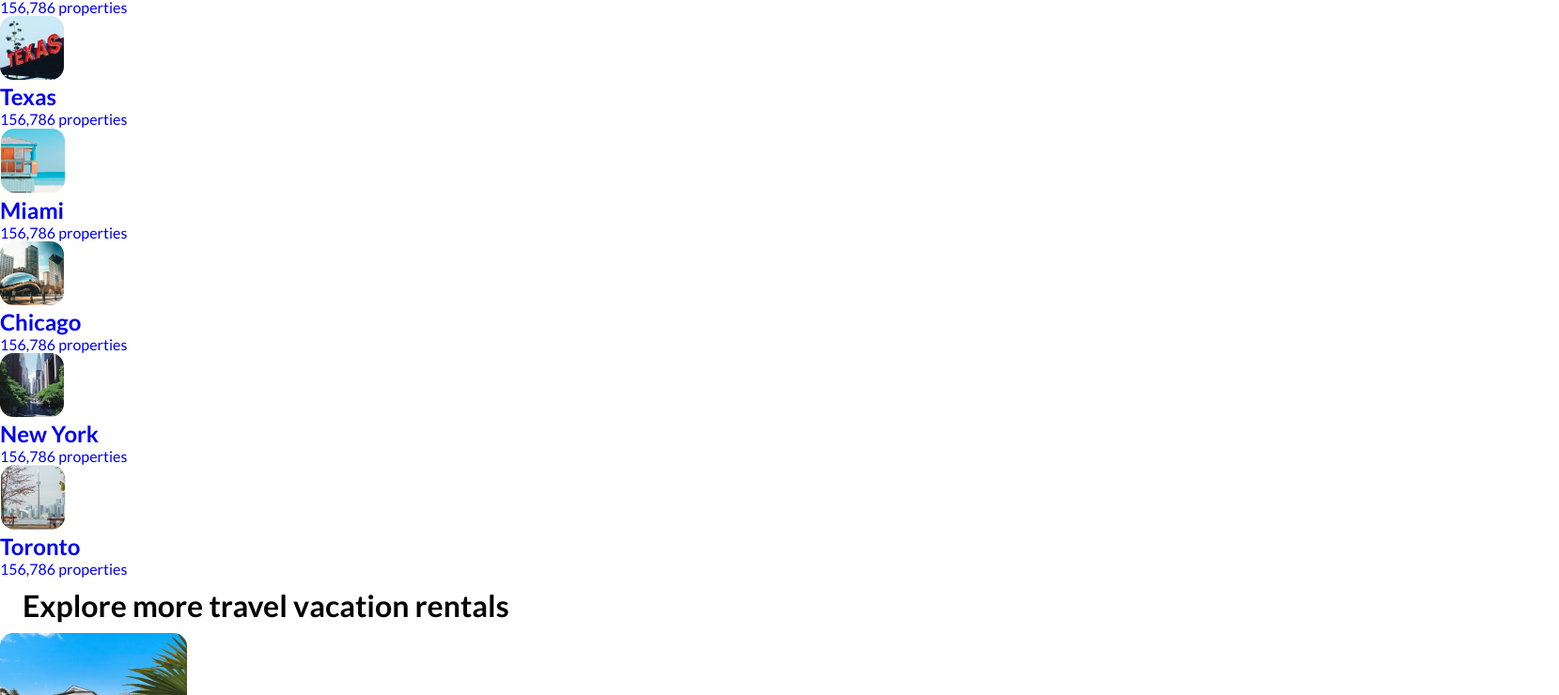
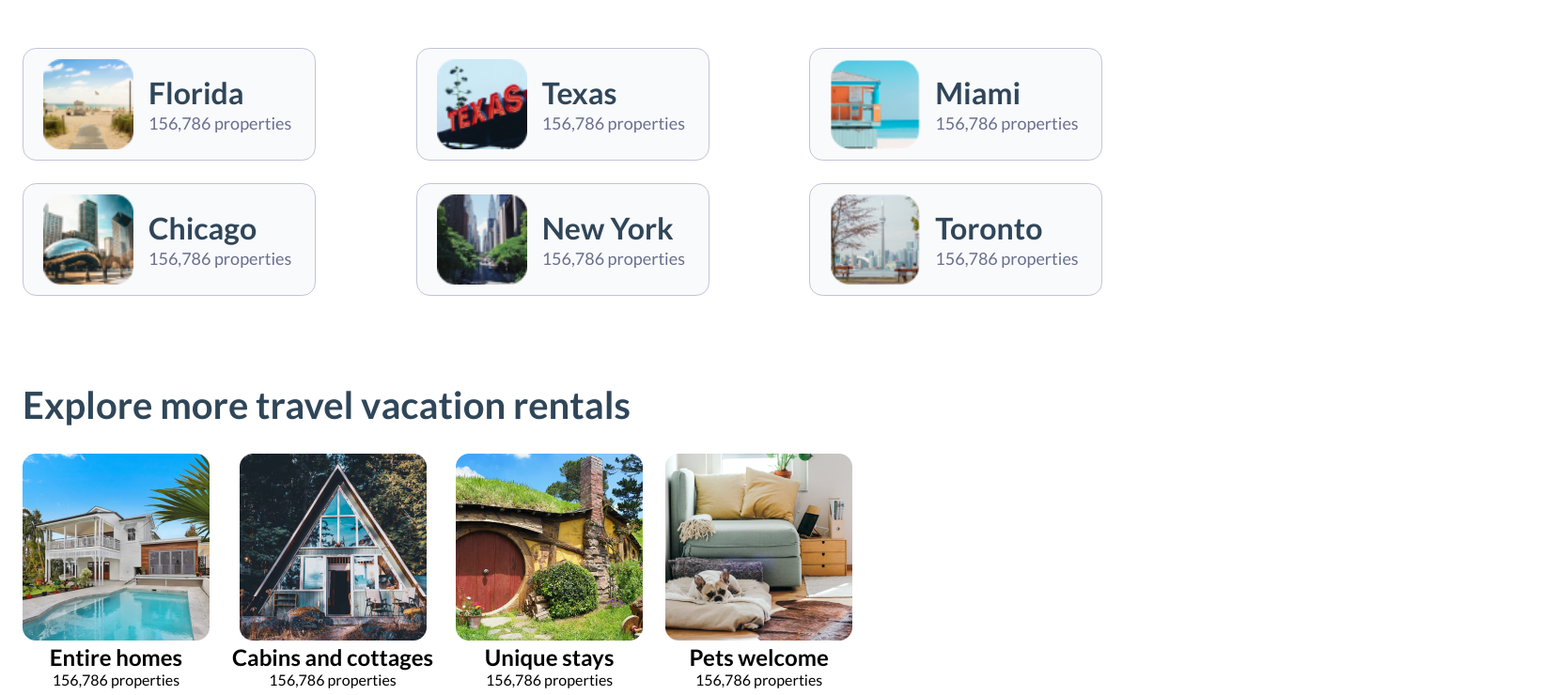
Before and after one commit to xstapix/bindle, a React (Create React App) app: page / in a window 1280 px wide. Shown: the part 948-1688 px from the top of the page at 94% size, 1659 px wide, since content can reach past the window. Built offline with nearby package versions, Linux system fonts and the light colour scheme.

Commit message:
add calendar, guest in desktop version

```diff
--- a/src/components/Calendar.jsx
+++ b/src/components/Calendar.jsx
@@ -20,11 +20,10 @@ const CalendarComponent = () => {
   const handlerCalendar = () => {
     if (calendarActive) {
       setCalendarActive(false)
-      document.body.style.overflow = 'visible'
+      // document.body.style.overflow = 'visible'
     } else {
-
       setCalendarActive(true)
-      document.body.style.overflow = 'hidden'
+      // document.body.style.overflow = 'hidden'
     }
     dispatch(setData({
       checkIn: value[0].toLocaleDateString(),
@@ -42,6 +41,19 @@ const CalendarComponent = () => {
           </svg>
         </div>
         <div className='color-696F8C'>When does it start?</div>
+        <div className={calendarActive ? 'S_Active' : 'S_None'}>
+          <div className='settingBackground' onClick={handlerCalendar}>
+            <div className="filterS" onClick={(event) => event.stopPropagation()}>
+              <div className='container'>
+                <Calendar
+                  onChange={onChange}
+                  value={value}
+                  locale='en'
+                  selectRange={true}/>
+              </div>
+            </div>
+          </div>
+        </div>
       </div>
       <div className="calendar_mobil">
         <div className='DF_JS_AC'>
@@ -58,8 +70,6 @@ const CalendarComponent = () => {
             {checkOut ? checkOut : 'Check Out'}
           </div>
         </div>
-      </div>
-
         <div className={calendarActive ? 'S_Active' : 'S_None'}>
           <div className='settingBackground' onClick={handlerCalendar}>
             <div className="filterS" onClick={(event) => event.stopPropagation()}>
@@ -73,6 +83,7 @@ const CalendarComponent = () => {
             </div>
           </div>
         </div>
+      </div>
     </>
   )
 }
--- a/src/components/Calendar.sass
+++ b/src/components/Calendar.sass
@@ -93,6 +93,7 @@ $fontSizeHeaders: 40px
   font-size: 15px
   line-height: 24px
   color: #304659
+  cursor: pointer
 
 .react-calendar__tile--active
   width: 28px
--- a/src/components/Guest.sass
+++ b/src/components/Guest.sass
@@ -9,46 +9,48 @@ $fontSizeHeaders: 40px
 .color-696F8C
     color: #696F8C
 
-@media (max-width: 428px)
-  .width-100
-    width: 100%
-  .fw-Bold
-    font-weight: $fontBold
-  .fz-17
-    font-size: 17px
-  .fz-13
-    font-size: 13px
-  .lh-16
-    line-height: 16px
-  .color-304659
-    color: #304659
-  .color-696F8C
-    color: #696F8C
-  .color-ffffff
-    color: #ffffff
-  .BG-F9FAFC
-    background: #C1C4D6
-  .BG-3A6AD5
-    background: #3A6AD5
-  .boxShadow-0_5_11
-    box-shadow: 0px 5.68814px 11.3763px rgba(58, 106, 213, 0.2)
-  .padding-5
-    padding: 5px
-  .padding-15
-    padding: 15px
-  .DF
-    display: flex
-  .br_radius-284
-    border-radius: 2.84px
-  .br_radius-14
-    border-radius: 14.22px
-  .br-none
-    border: none
-  .margin-0_22
-    margin: 0 22px
-  .margin-0_0_24
-    margin: 0 0 24px
-  .margin-24_0_0
-    margin: 24px 0 0
-  .margin-0_2_0
-    margin: 5px 2.5px 0 !important
+// @media (max-width: 428px)
+.width-100
+  width: 100%
+.fw-Bold
+  font-weight: $fontBold
+.fz-17
+  font-size: 17px
+.fz-13
+  font-size: 13px
+.lh-16
+  line-height: 16px
+.color-304659
+  color: #304659
+.color-696F8C
+  color: #696F8C
+.color-ffffff
+  color: #ffffff
+.BG-F9FAFC
+  background: #C1C4D6
+.BG-3A6AD5
+  background: #3A6AD5
+.boxShadow-0_5_11
+  box-shadow: 0px 5.68814px 11.3763px rgba(58, 106, 213, 0.2)
+.padding-5
+  padding: 5px
+.padding-15
+  padding: 15px
+.DF
+  display: flex
+.br_radius-284
+  border-radius: 2.84px
+.br_radius-14
+  border-radius: 14.22px
+.br-none
+  border: none
+.margin-0_22
+  margin: 0 22px
+.margin-0_0_24
+  margin: 0 0 24px
+.margin-24_0_0
+  margin: 24px 0 0
+.margin-0_0_0_50
+  margin: 0 0 0 50px
+.margin-0_2_0
+  margin: 5px 2.5px 0 !important
--- a/src/pages/HomePage.sass
+++ b/src/pages/HomePage.sass
@@ -93,6 +93,62 @@ $fontSizeHeaders: 40px
   color: #304659
   margin: 0 0 8px
 
+.table_of_contents
+  margin: 72px 0 8px
+  font-weight: $fontBold
+  font-size: 40px
+  line-height: 48px
+  color: #304659
+
+.list-stays
+  max-width: 1300px
+  margin: 54px auto 0 !important
+  padding: 10px 24px
+  display: grid
+  grid-template-columns: 1fr 1fr 1fr
+  grid-gap: 24px
+  margin: 10px 0 40px 31px
+
+.list-stays a
+  width: 312px
+
+.list-stays section
+  width: 312px
+  display: inline-flex
+  align-items: center
+  background: #F9FAFC
+  border: 0.711017px solid #C1C4D6
+  border-radius: 14.2203px
+  padding: 11px 0 11px 21px
+
+.plug
+  width: 96px
+  height: 96px
+
+.place-text
+  margin: 0 0 0 16px
+
+.place-text h1
+  font-size: 32px
+  font-weight: $fontBold
+  line-height: 40px
+  color: #304659
+
+.place-text p
+  font-weight: $fontRegular
+  font-size: 18px
+  line-height: 24px
+  color: #696F8C
+
+.more_travel, .recommended, .gallery
+  display: flex
+  max-width: 1300px
+  margin: 0 auto
+  padding: 10px 24px
+
+.more_travel section
+  margin: 0 24px 0 0
+  text-align: center
 
 @media (max-width: 428px)
   .list-stays::-webkit-scrollbar, .more_travel::-webkit-scrollbar, .gallery::-webkit-scrollbar, .recommended::-webkit-scrollbar, .amenityBody::-webkit-scrollbar
@@ -165,10 +221,8 @@ $fontSizeHeaders: 40px
   .borderR-12
     border-radius: 12.0543px
 
-  main
-    margin: 40px 0 0
-
   .table_of_contents
+    margin: 0
     font-size: 20px
     line-height: 24px
     color: #304659
@@ -179,11 +233,15 @@ $fontSizeHeaders: 40px
     color: #696F8C
 
   .list-stays
+    margin: 0 !important
     display: grid
     grid-template-columns: 1fr 1fr 1fr
     grid-gap: 24px
     overflow: scroll
     margin: 10px 0 40px 31px
+
+  .list-stays a
+    width: 222px
 
   .list-stays section
     width: 222px
@@ -199,6 +257,9 @@ $fontSizeHeaders: 40px
     height: 68px
     margin: 0 11px 0 0
 
+  .place-text
+    margin: 0
+
   .place-text h1
     font-size: 20px
     line-height: 24px
@@ -211,9 +272,7 @@ $fontSizeHeaders: 40px
     color: #696F8C
 
   .more_travel, .recommended, .gallery
-    display: flex
     overflow: scroll
-    margin: 10px 0 40px 31px
 
   .more_travel section
     margin: 0 24px 0 0
--- a/src/pages/Hotels.sass
+++ b/src/pages/Hotels.sass
@@ -10,10 +10,16 @@ $fontSizeHeaders: 40px
 
 .filterS
   position: absolute
-  bottom: -364px
-  top: 110px
-  left: 224px
+  bottom: -365px
   z-index: 102
+  box-shadow: 0px 5.68814px 11.3763px #7070703d
+  border-radius: 14.2203px
+  background-color: #fff
+
+.guestS
+  position: absolute
+  bottom: -180px
+  z-index: 103
   box-shadow: 0px 5.68814px 11.3763px #7070703d
   border-radius: 14.2203px
   background-color: #fff
--- a/src/pages/SingleHotel.sass
+++ b/src/pages/SingleHotel.sass
@@ -1,6 +1,11 @@
 $fontBold: 700
 $fontRegular: 400
 $fontSizeHeaders: 40px
+
+.DF_JS_AC
+  display: flex
+  justify-content: space-between
+  align-items: center
 
 @media (max-width: 428px)
   .favoriteHotel
@@ -21,11 +26,6 @@ $fontSizeHeaders: 40px
 
   .EditPadding
     padding: 24px 28px !important
-
-  .DF_JS_AC
-    display: flex
-    justify-content: space-between
-    align-items: center
 
   .margin24
     margin: 24px 0 !important
```
Also changed, not shown: src/components/Guest.jsx (+78 -5 lines). Lines whose indentation alone changed are shown as unchanged.
